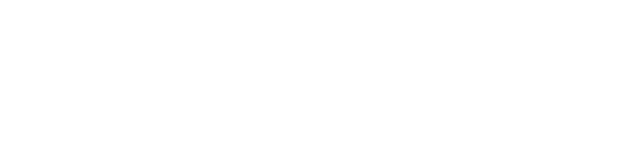
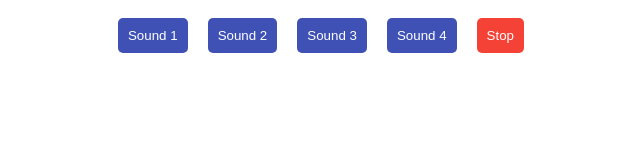
Before and after one commit to acciojob/Soundbar-AmeyPank, a website: page main.html in a window 1280 px wide. Shown: the whole page, without its empty margins (319-959 px from the left). Drawn offline with Linux system fonts and the light colour scheme.

Commit message:
created a submission

```diff
--- a/main.html
+++ b/main.html
@@ -8,6 +8,13 @@
 
 <body>
 	<!-- the entire body must be written by student -->
+	<div id="buttons">
+		<button class="btn" onclick="playSound('sound1.mp3')">Sound 1</button>
+		<button class="btn" onclick="playSound('sound2.mp3')">Sound 2</button>
+		<button class="btn" onclick="playSound('sound3.mp3')">Sound 3</button>
+		<button class="btn" onclick="playSound('sound4.mp3')">Sound 4</button>
+		<button class="btn stop" onclick="stopSound()">Stop</button>
+	</div>
     <script type="text/javascript" src="./script.js">
 </script>
 
--- a/script.js
+++ b/script.js
@@ -1 +1,20 @@
 //your JS code here. If required.
+var audio = null;
+
+		function playSound(soundFile) {
+			if(audio !== null) {
+				audio.pause();
+				audio.currentTime = 0;
+			}
+
+			audio = new Audio('sounds/' + soundFile);
+			audio.play();
+		}
+
+		function stopSound() {
+			if(audio !== null) {
+				audio.pause();
+				audio.currentTime = 0;
+				audio = null;
+			}
+		}
--- a/styles.css
+++ b/styles.css
@@ -1 +1,22 @@
 /*  your css code here. If applicable */
+#buttons {
+			display: flex;
+			justify-content: center;
+			align-items: center;
+			flex-wrap: wrap;
+		}
+
+		.btn {
+			display: inline-block;
+			padding: 10px;
+			margin: 10px;
+			background-color: #3f51b5;
+			color: #fff;
+			border: none;
+			border-radius: 5px;
+			cursor: pointer;
+		}
+
+		.stop {
+			background-color: #f44336;
+		}
```
